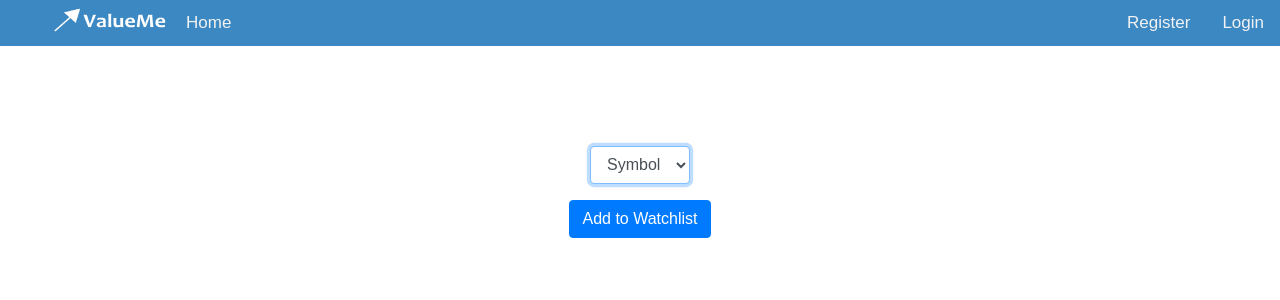
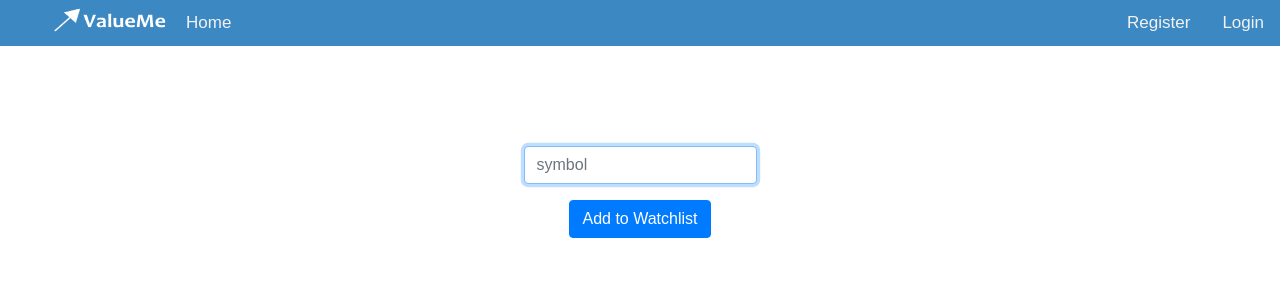
Before and after one commit to matty271828/travelbotonline, a Flask app: page /watchlist in a window 1280 px wide. Shown: the top 300 px of the page. Run offline with Flask 2, Linux system fonts and the light colour scheme; data that the repository does not hold is empty; some libraries are stand-ins or nearby versions.

Commit message:
Changed watchlist submit to text input

```diff
--- a/application.py
+++ b/application.py
@@ -191,11 +191,8 @@ def watchlist():
 
 	# Else
 	else:
-		# Query API for all stocks
-		tickers = retrieve_symbols()
-
 		# Render template
-		return	render_template("watchlist.html", tickers=tickers)
+		return	render_template("watchlist.html")
 
 if __name__ == "__main__":
     app.run()
--- a/contact_api.py
+++ b/contact_api.py
@@ -7,7 +7,7 @@ from functools import wraps
 
 # Manually change API_environment variable here to access either production or sandbox API
 # Configure API to access real data
-API_environment = 'prod'
+API_environment = 'sandbox'
 if API_environment == 'prod':
     base_url = "https://cloud.iexapis.com/stable"
     api_key = os.environ.get("IEX_API_KEY")
--- a/run_sql.py
+++ b/run_sql.py
@@ -6,7 +6,7 @@ import psycopg2.extras as ext
 
 # Set environment variable
 # Set manually as 'dev' to run from local database
-ENV = 'prod'
+ENV = 'dev'
 # Run local database
 if ENV == 'dev':
     DATABASE_URL = os.environ.get('local_database_url')
--- a/templates/watchlist.html
+++ b/templates/watchlist.html
@@ -7,12 +7,9 @@
 {% block main %}
 <form action="/watchlist" method="post">
     <div class="form-group" style = "margin-top: 100px;">
-        <select autocomplete="off" autofocus class="form-control" name="symbol" type="select">
-            <option value="Symbol" disabled selected>Symbol</option>
-            {% for ticker in tickers %}
-            <option value = "{{ ticker }}">{{ ticker }}</option>
-            {% endfor %}
-        </select>
+        <div class="form-group">
+            <input autocomplete="off" autofocus class="form-control" name="symbol" placeholder="symbol" type="text">
+        </div>
     </div>
     <div class="form-group">
     <button class="btn btn-primary" type="submit">Add to Watchlist</button>
```
Also changed, not shown: 2 other files.
